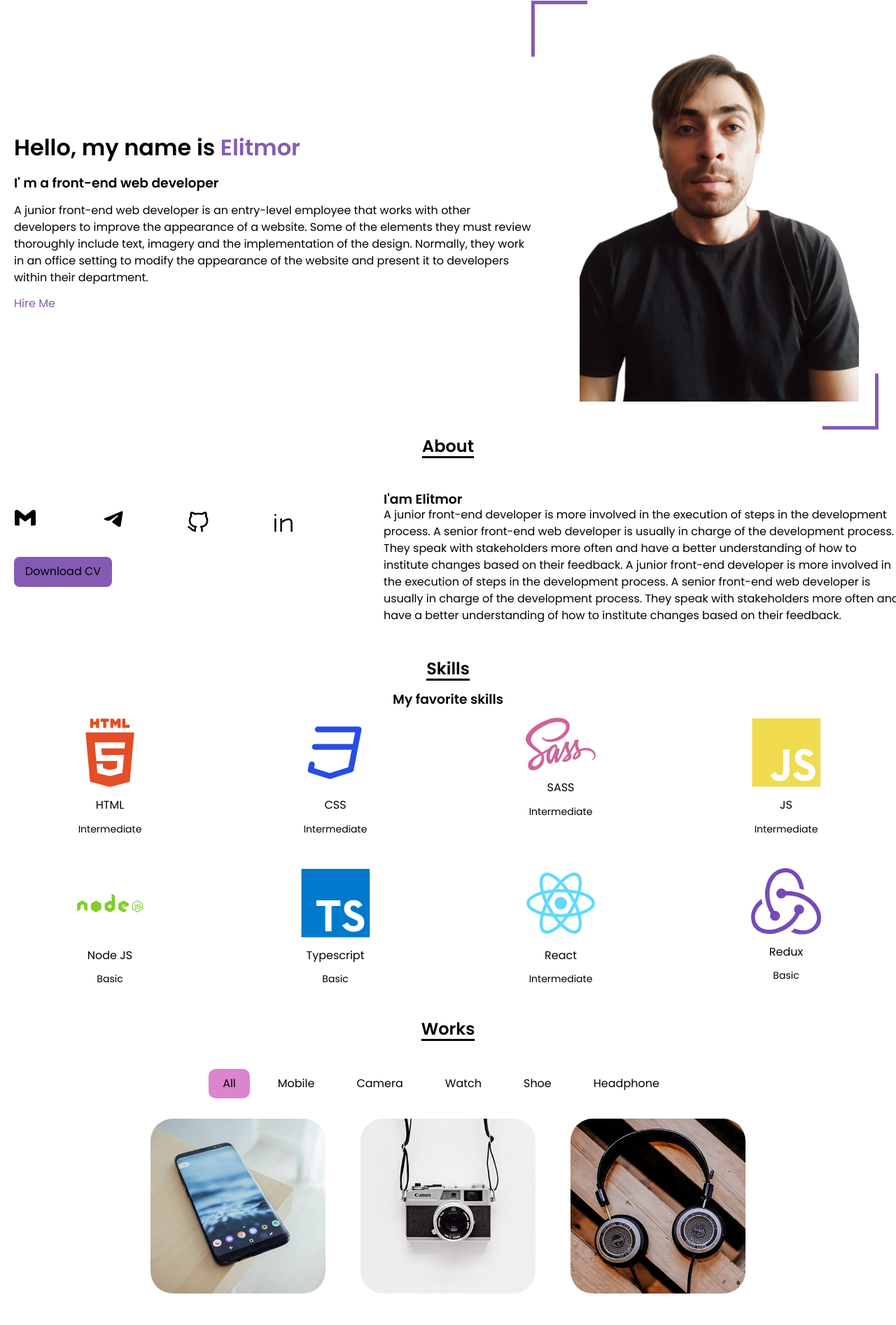
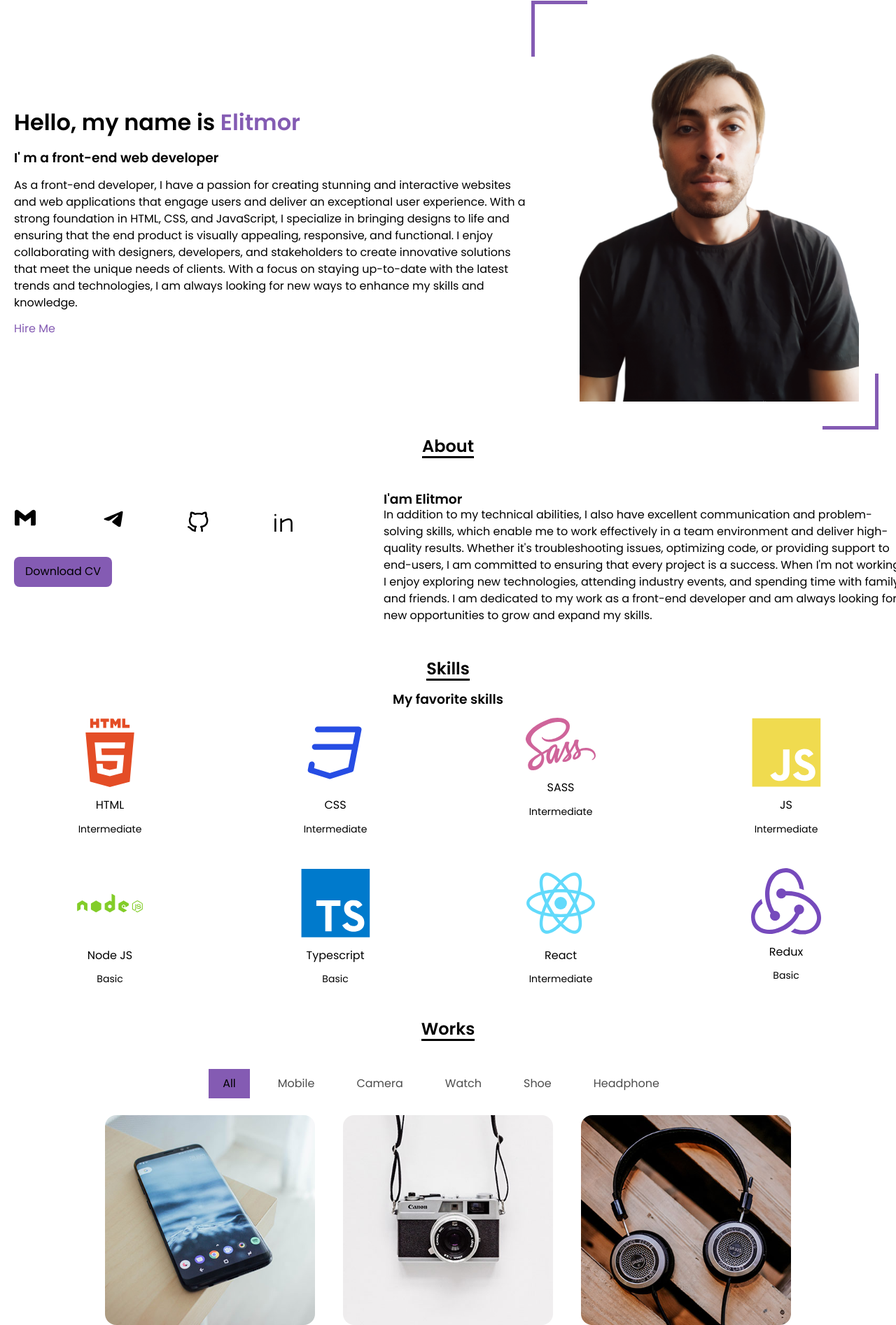
Before and after one commit to elitmor/portfolio, a website built with webpack: page src/index.html in a window 1280 px wide. Shown: the part 91-1985 px from the top of the page at 70% size. Built offline with nearby package versions, Linux system fonts and the light colour scheme; files whose address does not match are found by name.

Commit message:
Improved works section

```diff
--- a/package.json
+++ b/package.json
@@ -6,7 +6,7 @@
   "scripts": {
     "start": "webpack serve",
     "dev": "webpack",
-    "prod": "webpack --node-env=works__contention"
+    "prod": "webpack --node-env=production"
   },
   "author": "",
   "license": "ISC",
--- a/src/index.html
+++ b/src/index.html
@@ -92,13 +92,17 @@
                 I' m a <span>front-end web developer</span>
               </h3>
               <p class="home__text">
-                A junior front-end web developer is an entry-level employee that
-                works with other developers to improve the appearance of a
-                website. Some of the elements they must review thoroughly
-                include text, imagery and the implementation of the design.
-                Normally, they work in an office setting to modify the
-                appearance of the website and present it to developers within
-                their department.
+                As a front-end developer, I have a passion for creating stunning
+                and interactive websites and web applications that engage users
+                and deliver an exceptional user experience. With a strong
+                foundation in HTML, CSS, and JavaScript, I specialize in
+                bringing designs to life and ensuring that the end product is
+                visually appealing, responsive, and functional. I enjoy
+                collaborating with designers, developers, and stakeholders to
+                create innovative solutions that meet the unique needs of
+                clients. With a focus on staying up-to-date with the latest
+                trends and technologies, I am always looking for new ways to
+                enhance my skills and knowledge.
               </p>
               <a class="info-home__link" href="#about">Hire Me</a>
             </div>
@@ -200,17 +204,16 @@
             <div class="about__content">
               <h3 class="about__subtitle">I'am Elitmor</h3>
               <div class="about__text">
-                A junior front-end developer is more involved in the execution
-                of steps in the development process. A senior front-end web
-                developer is usually in charge of the development process. They
-                speak with stakeholders more often and have a better
-                understanding of how to institute changes based on their
-                feedback. A junior front-end developer is more involved in the
-                execution of steps in the development process. A senior
-                front-end web developer is usually in charge of the development
-                process. They speak with stakeholders more often and have a
-                better understanding of how to institute changes based on their
-                feedback.
+                In addition to my technical abilities, I also have excellent
+                communication and problem-solving skills, which enable me to
+                work effectively in a team environment and deliver high-quality
+                results. Whether it's troubleshooting issues, optimizing code,
+                or providing support to end-users, I am committed to ensuring
+                that every project is a success. When I'm not working, I enjoy
+                exploring new technologies, attending industry events, and
+                spending time with family and friends. I am dedicated to my work
+                as a front-end developer and am always looking for new
+                opportunities to grow and expand my skills.
               </div>
             </div>
           </div>
@@ -438,13 +441,23 @@
           </div>
           <div class="works__label label-works">
             <ul class="label-works__items">
-              <li class="label-works__item active" data-filter="all">All</li>
-              <li class="label-works__item" data-filter="mobile">Mobile</li>
-              <li class="label-works__item" data-filter="camera">Camera</li>
-              <li class="label-works__item" data-filter="watch">Watch</li>
-              <li class="label-works__item" data-filter="shoe">Shoe</li>
+              <li class="label-works__item active" data-filter="all">
+                <button class="label-works__btn">All</button>
+              </li>
+              <li class="label-works__item" data-filter="mobile">
+                <button class="label-works__btn">Mobile</button>
+              </li>
+              <li class="label-works__item" data-filter="camera">
+                <button class="label-works__btn">Camera</button>
+              </li>
+              <li class="label-works__item" data-filter="watch">
+                <button class="label-works__btn">Watch</button>
+              </li>
+              <li class="label-works__item" data-filter="shoe">
+                <button class="label-works__btn">Shoe</button>
+              </li>
               <li class="label-works__item" data-filter="headphone">
-                Headphone
+                <button class="label-works__btn">Headphone</button>
               </li>
             </ul>
             <div class="works__content content-works">
--- a/src/style/_footer.scss
+++ b/src/style/_footer.scss
@@ -33,5 +33,5 @@
 
 .footer__text {
   text-align: center;
-  color: #fff79c;
+  color: var(--yellow-color);
 }
--- a/src/style/_header.scss
+++ b/src/style/_header.scss
@@ -33,14 +33,15 @@
   margin-right: 1.875rem;
   line-height: 1.5;
   transition: color 0.3s;
+  font-size: var(--normal-font-size);
   @include f500;
   @include sm {
     display: block;
-    font-size: var(----normal-font-size);
+    font-size: var(--biggest-font-size);
     margin-right: 0;
   }
   &:hover {
-    color: var(--purple-color);
+    color: var(--purple-color-alt);
     &::after {
       position: absolute;
       top: 100%;
@@ -93,6 +94,7 @@
     display: flex;
     flex-direction: column;
     text-align: center;
+    margin: 2rem;
   }
 }
 
@@ -107,7 +109,7 @@
   border-radius: 100vh;
   background: none;
   border: none;
-  opacity: 0.7;
+  opacity: 0.9;
   margin-right: 3rem;
   cursor: pointer;
 
@@ -118,21 +120,22 @@
 
 .theme-toggle:hover,
 .theme-toggle:focus {
-  background: hsl(268, 37%, 53%, 0.5);
-  opacity: 1;
+  background: var(--purple-color);
+  opacity: 9;
   outline: none;
 }
 
 .theme-toggle svg {
   display: block;
-  fill: #845bb3;
+  fill: var(--purple-color-alt);
+  opacity: 0.9;
 }
 .theme-toggle circle {
   transform: none;
   transform-origin: 50% 50%;
   transition: transform 0.5s;
 }
-.light-theme #theme-toggle circle {
+.light-theme .theme-toggle circle {
   transform: translateX(-72px) scaleY(1.143);
 }
 .theme-toggle .ray-ring {
--- a/src/style/_social.scss
+++ b/src/style/_social.scss
@@ -23,29 +23,29 @@
 }
 
 .social__link--gmail:hover {
-  color: #df4538;
+  color: hsl(5, 72%, 55%);
 }
 .social__link--telegram:hover {
-  color: #2481cc;
+  color: hsl(207, 70%, 47%);
 }
 .social__link--github:hover {
-  color: #758ca3;
+  color: hsl(210, 20%, 55%);
 }
 .social__link--linkedin:hover {
-  color: #0a66c2;
+  color: hsl(210, 90%, 40%);
 }
 
 .social__link--gmail:hover::after {
-  background: #df4538;
+  background: hsl(5, 72%, 55%);
 }
 .social__link--telegram:hover::after {
-  background: #2481cc;
+  background: hsl(207, 70%, 47%);
 }
 .social__link--github:hover::after {
-  background: #758ca3;
+  background: hsl(210, 20%, 55%);
 }
 .social__link--linkedin:hover::after {
-  background: #0a66c2;
+  background: hsl(210, 90%, 40%);
 }
 
 .social--tooltip::before,
--- a/src/style/_style.scss
+++ b/src/style/_style.scss
@@ -1,7 +1,7 @@
 body {
   @include f400;
   color: var(--secondary-color);
-  background-color: var(--primary-color);
+  // background-color: var(--primary-color);
 }
 
 *,
@@ -85,7 +85,7 @@ img {
   right: 1rem;
   bottom: 15rem;
   background-color: var(--secondary-color);
-  box-shadow: 0 4px 12px #845bb3;
+  box-shadow: 0 4px 12px var(--purple-color);
   display: inline-flex;
   border-radius: 0.25rem;
   cursor: pointer;
--- a/src/style/_vars.scss
+++ b/src/style/_vars.scss
@@ -1,27 +1,9 @@
-// :root {
-//   --primary-color: #e5eaf5;
-//   --secondary-color: #000;
-//   --purple-color: #845bb3;
-//   --pink-color: #db83d0;
-
-//   --h1-font-size: 3.375rem;
-//   --h2-font-size: 2.25rem;
-//   --h3-font-size: 1.125rem;
-//   --normal-font-size: 1rem;
-//   --small-font-size: 0.875rem;
-// }
-
-// .dark-theme {
-//   --primary-color: #000;
-//   --secondary-color: #fff;
-// }
-
 :root {
   --first-color: hsl(0, 0%, 100%);
   --secondary-color: hsl(0, 0%, 0%);
   --purple-color: hsl(268, 37%, 53%);
-  --purple-color-alt: hsl(268, 22%, 43%);
-  --pink-color: hsl(308, 55%, 69%);
+  --purple-color-alt: hsl(268, 37%, 43%);
+  --yellow-color: hsl(55, 100%, 81%);
   --body-font: 'Poppins', sans-serif;
   --biggest-font-size: 2.5rem;
   --h1-font-size: 1.5rem;
--- a/src/style/_works.scss
+++ b/src/style/_works.scss
@@ -13,24 +13,26 @@
 }
 
 .label-works__item {
+  margin-right: 1.25rem;
+  opacity: 0.7;
+  background-color: var(--primary-color);
+}
+
+.label-works__btn {
   background-color: var(--primary-color);
   padding: 0.75rem 1.25rem;
-  border-radius: 0.625rem;
-  margin-right: 1.25rem;
-
+  background: transparent;
+  color: var(--primary-color);
+  border: none;
+  cursor: pointer;
   @include sm {
-    width: 100%;
-    text-align: center;
-  }
-
-  cursor: pointer;
-  &:hover {
-    background-color: var(--purple-color);
+    min-width: 300px;
   }
 }
 
 .label-works__item.active {
-  background-color: var(--pink-color);
+  background-color: var(--purple-color);
+  opacity: 1;
 }
 
 .works__content {
@@ -44,35 +46,13 @@
 
   @include sm {
     grid-template-columns: repeat(1, auto);
-  }
-}
-
-.content-works__item {
-  display: block;
-  position: relative;
-  width: 250px;
-  height: 250px;
-  margin: 0.3125rem;
-  transition: background-color 0.3s;
-
-  @include sm {
-    display: block;
-    width: 100%;
-  }
-
-  &:hover {
-    background-color: var(--purple-color);
+    text-align: center;
   }
 }
 
 .content-works__img {
-  position: absolute;
-  top: 0;
-  left: 0;
-  width: 100%;
-  height: 100%;
-  border-radius: 2rem;
-  object-fit: cover;
+  border-radius: 1rem;
+  width: 300px;
 }
 
 .content-works__item.hide {
```
